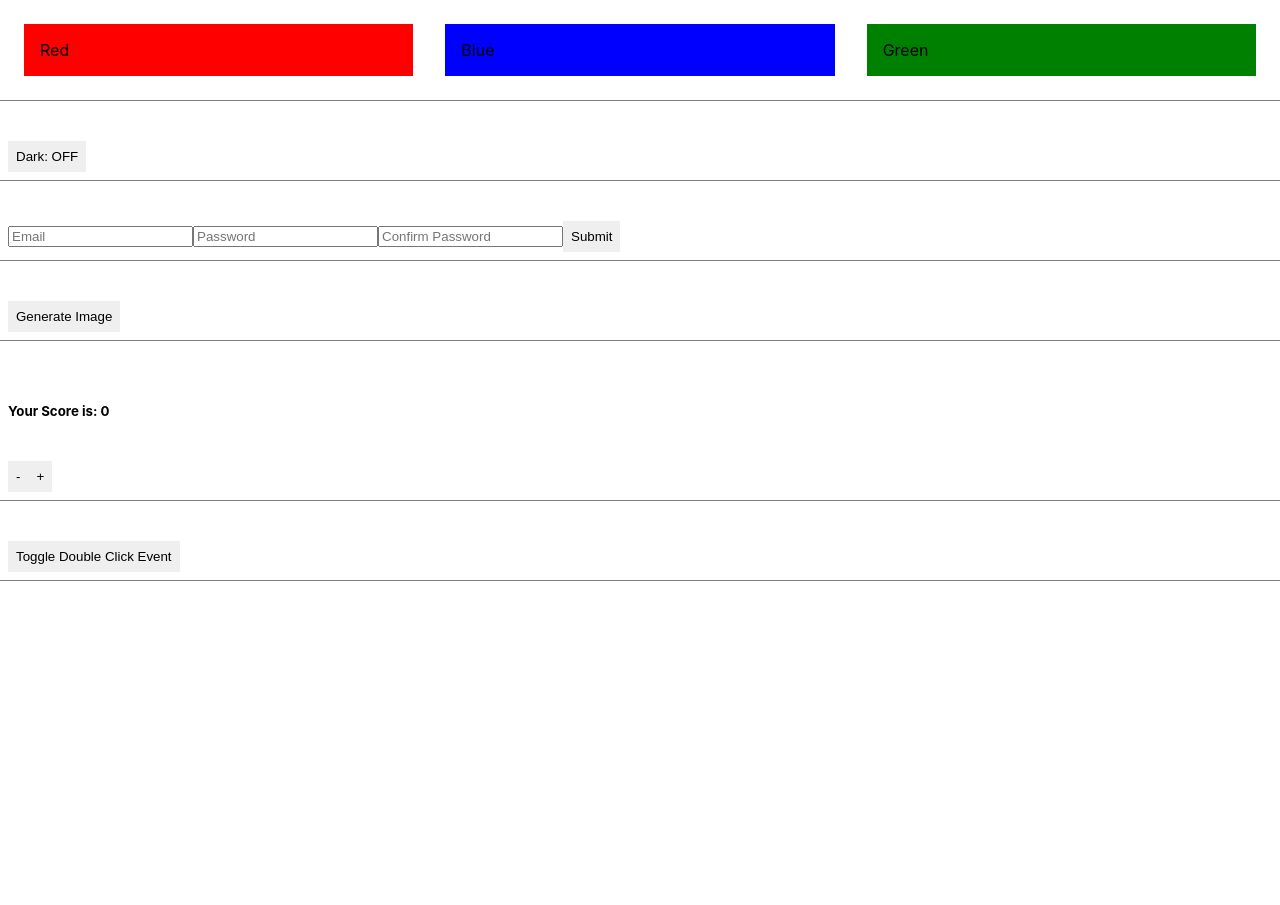
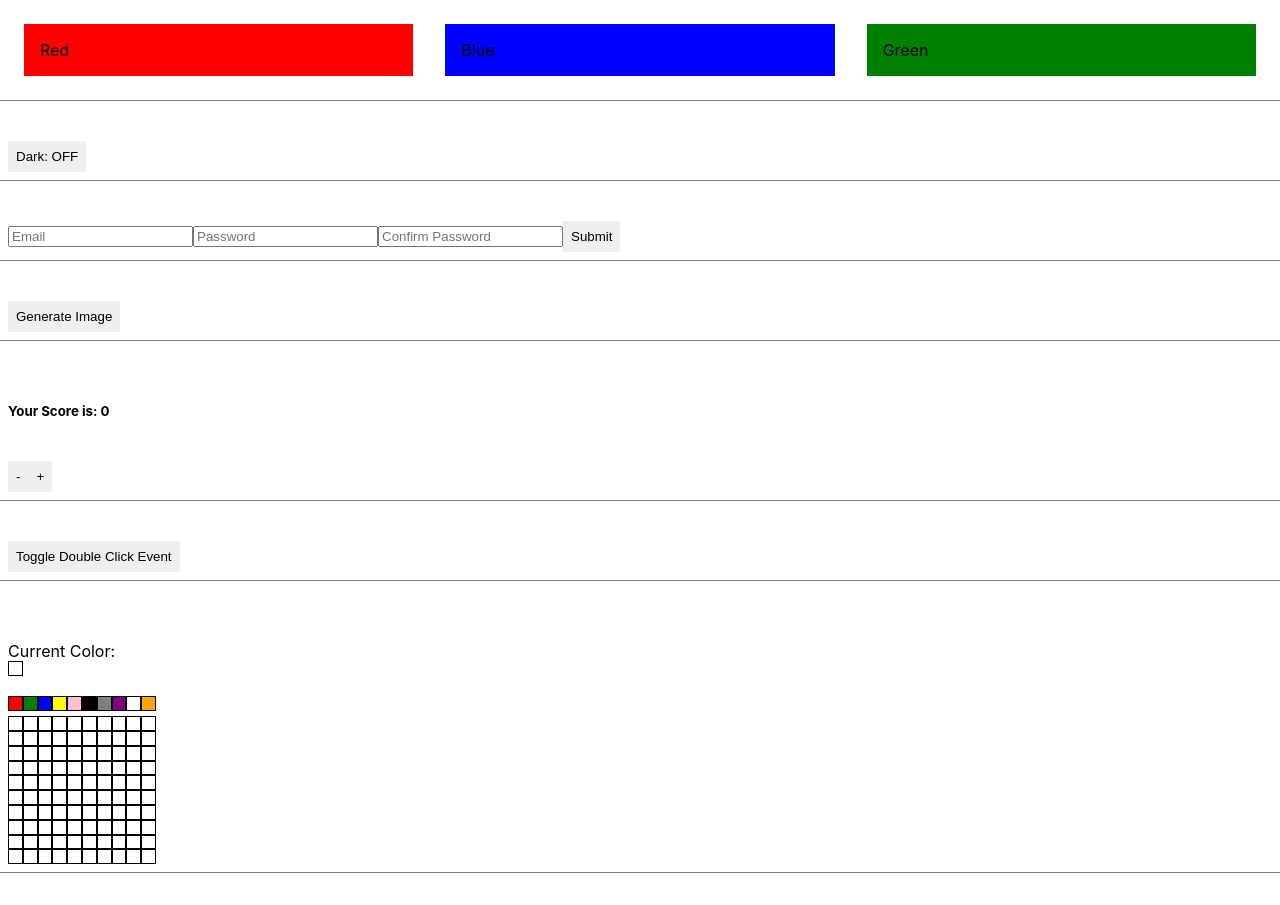
Before and after one commit to carlxaeron/react-js-code-challenges, a React (Create React App) app: page / in a window 1280 px wide. Before the commit the page ends 800 px from the top, so only its background shows below. Built offline with nearby package versions, Linux system fonts and the light colour scheme; no server answers.

Commit message:
08-pixel-art

```diff
--- /dev/null
+++ b/src/08-pixel-art/PixelArtRenderer.js
@@ -0,0 +1,81 @@
+import { createContext, useContext, useState } from "react"
+
+const ColorContext = createContext()
+
+const Pixel = ({
+    color = 'white',
+    onClick = () => {}
+}) => {
+    return (
+        <div className='pixel'
+            onClick={onClick}
+            style={{backgroundColor:color}}></div>
+    )
+}
+
+const PixelCont = () => {
+    const clr = useContext(ColorContext)
+    const [color,setColor] = useState('white')
+    return (
+        <div>
+           <Pixel onClick={() => setColor(clr.color)} color={color}/>
+        </div>
+    )
+}
+
+const PixelArt = () => {
+    const art = [...Array(100)]
+    return (
+        <div className="pixel-art">
+        {art.map((d,i) => (
+            <PixelCont key={i}/>
+        ))}
+        </div>
+    )
+}
+
+const ColorPicker = () => {
+    const { setColor, color } = useContext(ColorContext)
+    const colors = [
+        'red',
+        'green',
+        'blue',
+        'yellow',
+        'pink',
+        'black',
+        'gray',
+        'purple',
+        'white',
+        'orange',
+    ]
+
+    return (
+        <div>
+            <br/>
+            Current Color: <Pixel color={color}/>
+            <br/>
+            <div className="pixel-art">
+            <br/>
+                {colors.map((d,i) => (
+                    <Pixel
+                        onClick={() => setColor(d)}
+                        color={d} key={i}/>
+                ))}
+            </div>
+        </div>
+    )
+}
+
+const PixelArtRenderer = () => {
+    const [color,setColor] = useState('white')
+    return (
+        <ColorContext.Provider value={{color,setColor}}>
+            <section>
+                <ColorPicker/>
+                <PixelArt/>
+            </section>
+        </ColorContext.Provider>
+    )
+}
+
+export default PixelArtRenderer
--- a/src/App.js
+++ b/src/App.js
@@ -8,6 +8,7 @@ import Test3 from './03-form-validator/FormValidator';
 import Test4 from './04-dog-pics/DogPicsRenderer';
 import Test5 from './05-score-keeper/ScoreKeeper';
 import Test6 from './06-window-event/WindowEventRenderer';
+import Test8 from './08-pixel-art/PixelArtRenderer';
 
 function App() {
   const [darkMode,setDarkMode] = useState(false)
@@ -40,6 +41,7 @@ function App() {
         <Test4/>
         <Test5/>
         <Test6/>
+        <Test8/>
       </main>
       <footer>
 
--- a/src/index.css
+++ b/src/index.css
@@ -50,3 +50,15 @@ section:nth-child(1) {
   max-height: 30vh;
   max-width: 25vw;
 }
+
+.pixel-art {
+  display: flex;
+  flex-wrap: wrap;
+  max-width: calc(10vw + 20px);
+}
+.pixel {
+  width: 1vw;
+  height: 1vw;
+  border: 1px solid black;
+  cursor: pointer;
+}
```
